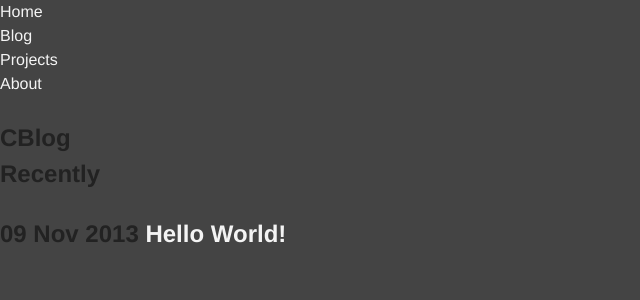
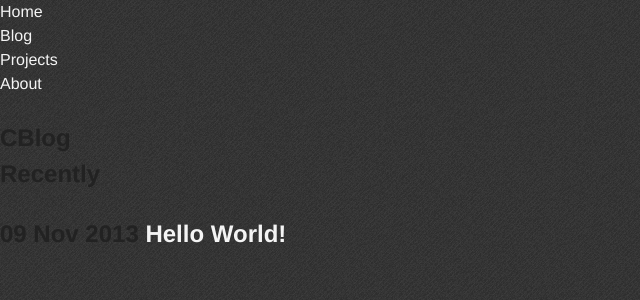
Before and after one commit to gncy2013/gncy2013.github.io, a Jekyll site: the page built from index.html, in a window 1280 px wide. Shown: the top 300 px of the page, without its empty margins (0-640 px from the left). Built offline with Jekyll 4.4.1, drawn with Linux system fonts in a browser that asks for light colours.

Commit message:
Add image(I forgot it........)

```diff
--- a/contents/css/styles-ie.css
+++ b/contents/css/styles-ie.css
@@ -22,7 +22,7 @@ body {
   -webkit-text-size-adjust: 100%;
   -ms-text-size-adjust: 100%;
   text-size-adjust: 100%;
-  background: #444 url("debut_dark.png") repeat;
+  background: #444 url("/contents/img/debut_dark.png") repeat;
   color: #666;
   font: normal 100%/1.5 "Helvetica Neue", Helvetica, Arial, sans-serif;
 }
@@ -166,7 +166,7 @@ a:hover {
     margin: 0 -2em 1em 0;
     text-indent: -9999px;
     overflow: hidden;
-    background: #444 url("hamburger.gif") no-repeat 50% 33%;
+    background: #444 url("/contents/img/hamburger.gif") no-repeat 50% 33%;
   }
   .main {
     -webkit-overflow-scrolling: auto;
@@ -182,14 +182,14 @@ a:hover {
 
 @media screen and (-webkit-min-device-pixel-ratio: 1.3), screen and (min--moz-device-pixel-ratio: 1.3), screen and (-o-min-device-pixel-ratio: 2 / 1), screen and (min-device-pixel-ratio: 1.3), screen and (min-resolution: 192dpi), screen and (min-resolution: 2dppx) {
   body {
-    background-image: url("debut_dark_@2X.png");
+    background-image: url("/contents/img/debut_dark_@2X.png");
     -webkit-background-size: 200px 200px;
     -moz-background-size: 200px 200px;
     -o-background-size: 200px 200px;
     background-size: 200px 200px;
   }
   .nav-toggle {
-    background-image: url("hamburger-retina.gif");
+    background-image: url("/contents/img/hamburger-retina.gif");
     -webkit-background-size: 100px 100px;
     -moz-background-size: 100px 100px;
     -o-background-size: 100px 100px;
```
Also changed, not shown: contents/img/debut_dark.png (added), contents/img/debut_dark_@2X.png (added), contents/img/hamburger-retina.gif (added), contents/img/hamburger.gif (added).
